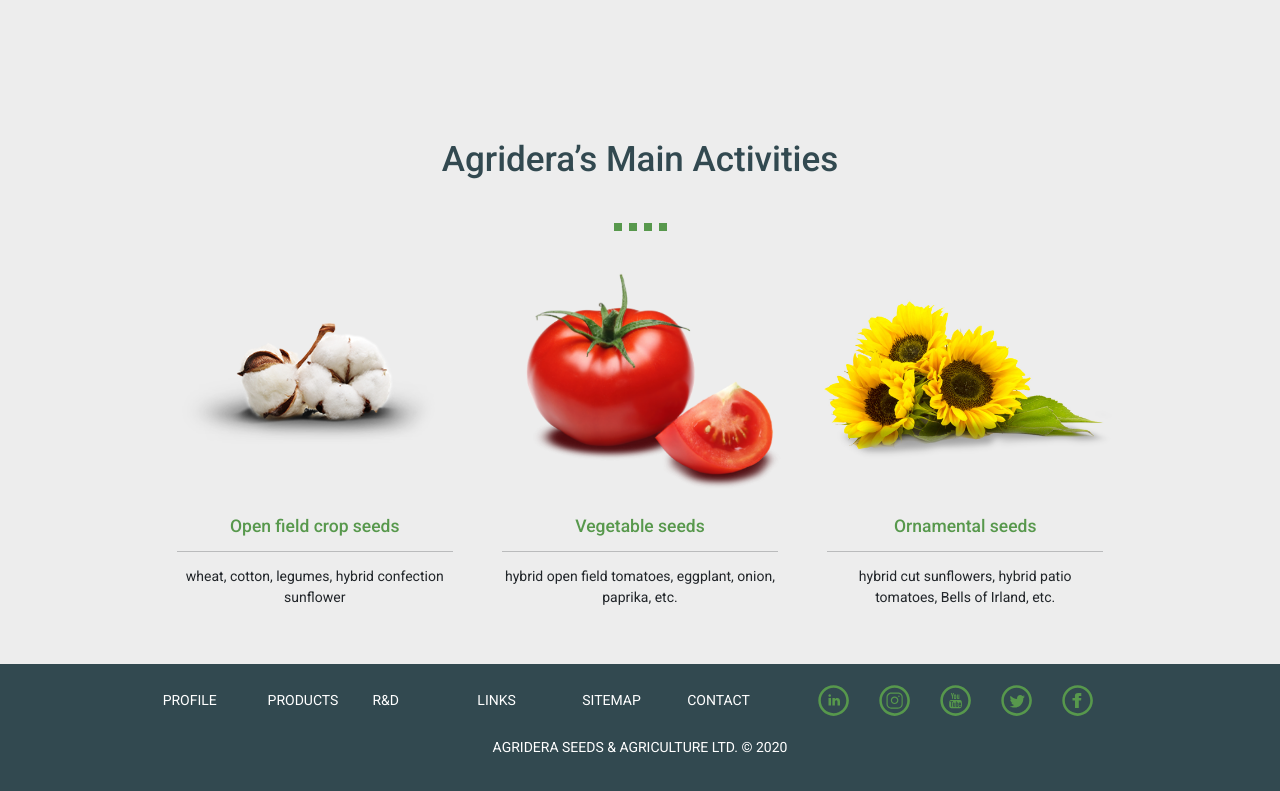
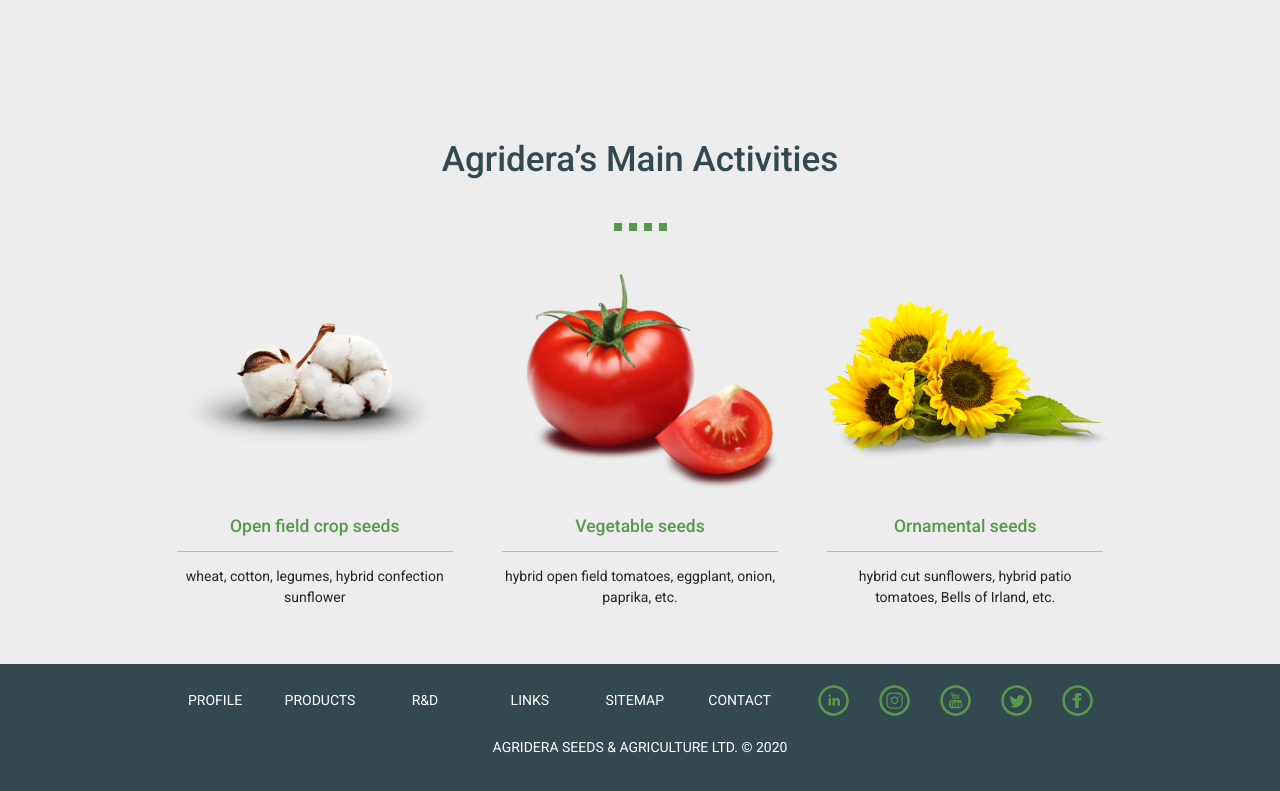
Before and after one commit to neddllly/neddllly.github.io, a plain HTML site: page index.html in a window 1280 px wide. Shown: the part 1790-2581 px from the top of the page. Drawn offline with nearby package versions, Linux system fonts and the light colour scheme.

Commit message:
Update index.html

```diff
--- a/index.html
+++ b/index.html
@@ -646,22 +646,22 @@
           <div class="row justify-content-center my-4">
             <div class="col col-8">
               <ul class="nav d-flex justify-content-around">
-                <li class="nav-item col-12 col-lg-2">
+                <li class="d-flex justify-content-around nav-item col-12 col-lg-2">
                   <a href="/">PROFILE</a>
                 </li>
-                <li class="nav-item col-12 col-lg-2">
+                <li class="d-flex justify-content-around nav-item col-12 col-lg-2">
                   <a href="/">PRODUCTS</a>
                 </li>
-                <li class="nav-item col-12 col-lg-2">
+                <li class="d-flex justify-content-around nav-item col-12 col-lg-2">
                   <a href="/">R&D </a>
                 </li>
-                <li class="nav-item col-12 col-lg-2">
+                <li class="d-flex justify-content-around nav-item col-12 col-lg-2">
                   <a href="/">LINKS</a>
                 </li>
-                <li class="nav-item col-12 col-lg-2">
+                <li class="d-flex justify-content-around nav-item col-12 col-lg-2">
                   <a href="/">SITEMAP </a>
                 </li>
-                <li class="nav-item col-12 col-lg-2">
+                <li class="d-flex justify-content-around nav-item col-12 col-lg-2">
                   <a href="/">CONTACT </a>
                 </li>
               </ul>
```
